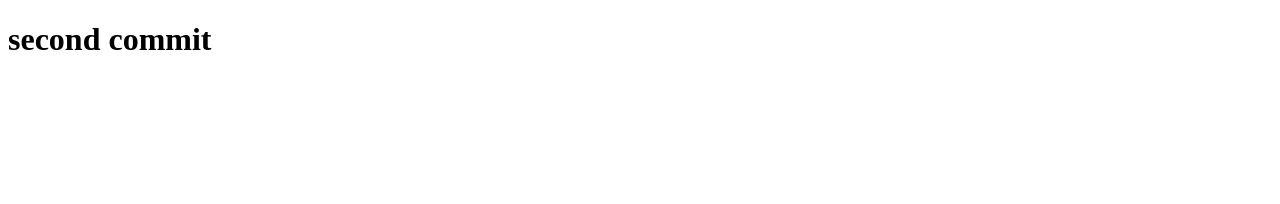
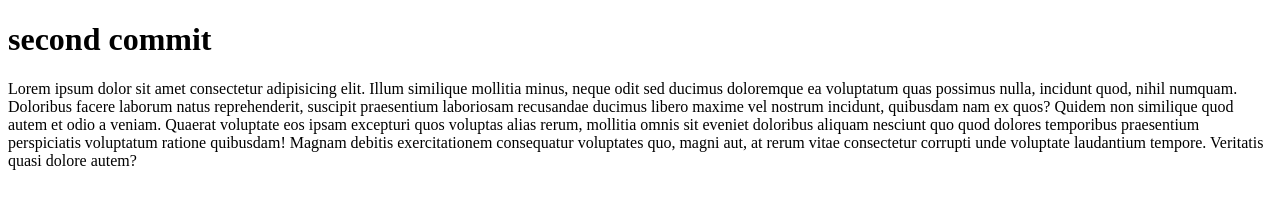
Before and after one commit to kevin-nasim/testgithub, a plain HTML site: page index.html in a window 1280 px wide. Drawn offline with Linux system fonts and the light colour scheme.

Commit message:
added paragraph of lorem100

```diff
--- a/index.html
+++ b/index.html
@@ -8,5 +8,18 @@
   </head>
   <body>
     <h1>second commit</h1>
+    <p>
+      Lorem ipsum dolor sit amet consectetur adipisicing elit. Illum similique
+      mollitia minus, neque odit sed ducimus doloremque ea voluptatum quas
+      possimus nulla, incidunt quod, nihil numquam. Doloribus facere laborum
+      natus reprehenderit, suscipit praesentium laboriosam recusandae ducimus
+      libero maxime vel nostrum incidunt, quibusdam nam ex quos? Quidem non
+      similique quod autem et odio a veniam. Quaerat voluptate eos ipsam
+      excepturi quos voluptas alias rerum, mollitia omnis sit eveniet doloribus
+      aliquam nesciunt quo quod dolores temporibus praesentium perspiciatis
+      voluptatum ratione quibusdam! Magnam debitis exercitationem consequatur
+      voluptates quo, magni aut, at rerum vitae consectetur corrupti unde
+      voluptate laudantium tempore. Veritatis quasi dolore autem?
+    </p>
   </body>
 </html>
```
